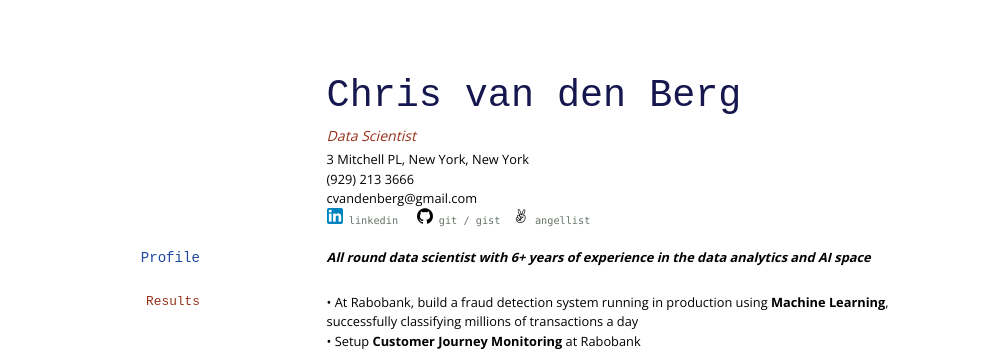
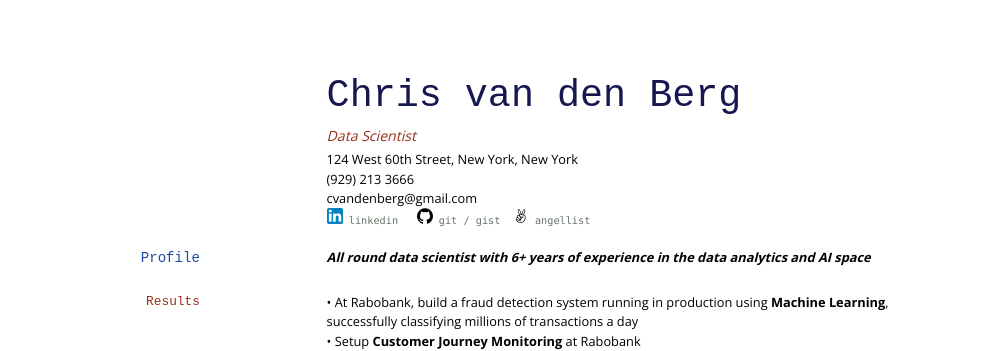
Before and after one commit to Bergvca/bergvca.github.io, a Jekyll site: the page built from resume.md, in a window 1280 px wide. Shown: the top 351 px of the page, without its empty margins (3-992 px from the left). Built offline with Jekyll 4.4.1, drawn with Linux system fonts in a browser that asks for light colours; nearby versions of some CDN libraries.

Commit message:
resume address update

```diff
--- a/resume.md
+++ b/resume.md
@@ -6,7 +6,7 @@ title: Resume
 Data Scientist
 
 
-3 Mitchell PL, New York, New York
+124 West 60th Street, New York, New York
 <br>(929) 213 3666
 <br> cvandenberg@gmail.com
 <div id="webaddress">
```
